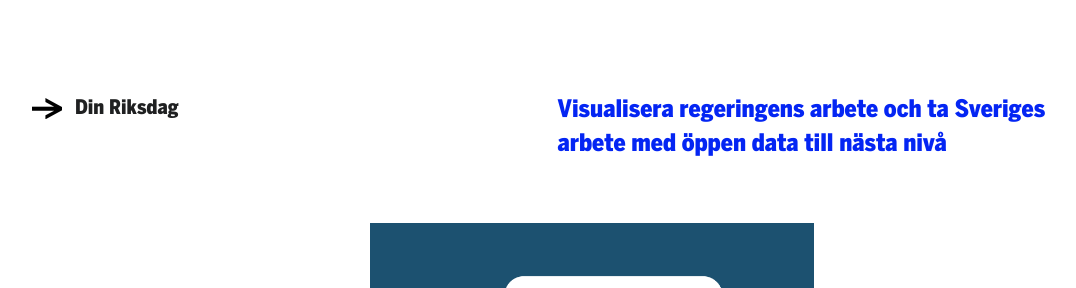
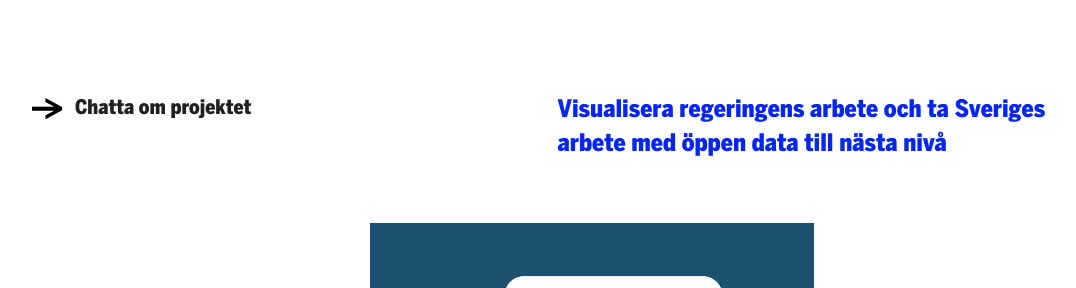
Before and after one commit to civictechsweden/civictech.se, a Jekyll site: the page built from _posts/civictechgbg.siteleaf.net/projects/2018-08-14-transparensdinriksdag.markdown, in a window 1280 px wide and 900 px high, scrolled down 362 px. Shown: the part 165-453 px from the top of the window, without its empty margins (95-1171 px from the left). Built offline with Jekyll 4.4.1, drawn with Linux system fonts in a browser that asks for light colours; nearby versions of some CDN libraries.

Commit message:
Updated Transparensdinriksdag

```diff
--- a/_posts/civictechgbg.siteleaf.net/projects/2018-08-14-transparensdinriksdag.markdown
+++ b/_posts/civictechgbg.siteleaf.net/projects/2018-08-14-transparensdinriksdag.markdown
@@ -14,8 +14,8 @@ ingress-text: Visualisera regeringens arbete och ta Sveriges arbete med öppen d
   till nästa nivå
 image: "/uploads/dinriksdag-logo-color-big-9715da.png"
 links:
-- title: Din Riksdag
-  url: http://www.dinriksdag.se/
+- title: Chatta om projektet
+  url: https://chat.civictech.se/channel/dinriksdag
 contact:
 - name: Pierre Mesure
   image: "/uploads/pierre"
```
